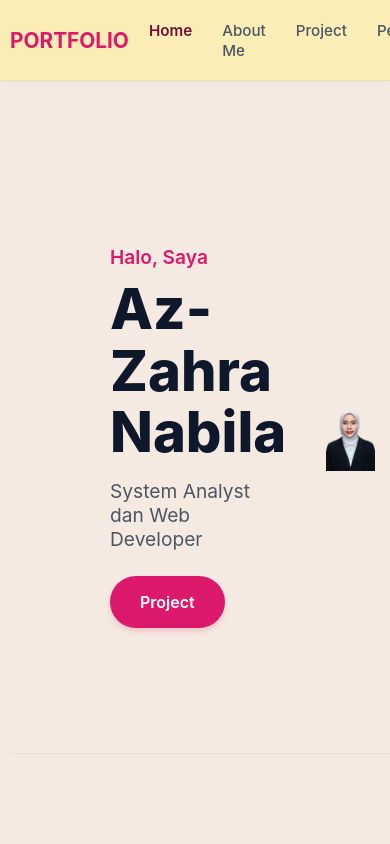
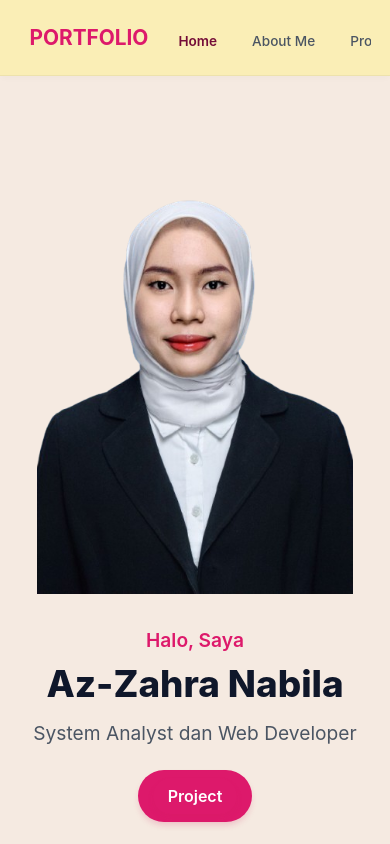
Before and after one commit to azhrnabila11/portfolio-nabila, a React (Vite) app: page / in a window 390 px wide. Shown: the top 844 px of the page. Built offline with nearby package versions, Linux system fonts and the light colour scheme.

Commit message:
update: membuat website mobile-friendly

```diff
--- a/src/App.css
+++ b/src/App.css
@@ -829,3 +829,105 @@ a.btn-contact:hover {
     text-align: center;
   }
 }
+
+
+/* UNTUK LAYAR SMARTPHONE / HP (Maksimal Lebar 768px) */
+@media (max-width: 768px) {
+
+  /* Kontainer Utama: Kurangi padding samping agar ruang konten di HP lebih lega */
+  .portfolio-container {
+    padding: 0 5%;
+    padding-top: 80px;
+  }
+
+  /* Navbar: Ubah menu berjejer menjadi bisa scroll horizontal atau sembunyi rapi */
+  .navbar {
+    padding: 15px 5%;
+  }
+
+  .navbar .nav-links {
+    gap: 15px;
+    overflow-x: auto;
+    white-space: nowrap;
+    padding-bottom: 5px;
+  }
+
+  .navbar .nav-links a {
+    font-size: 0.85rem;
+    padding: 6px 10px;
+  }
+
+  /* Hero Section: Ubah susunan dari Kiri-Kanan menjadi Menumpuk Vertikal */
+  .hero-section {
+    flex-direction: column-reverse;
+    text-align: center;
+    gap: 30px;
+    min-height: auto;
+    padding: 40px 0;
+  }
+
+  .hero-text {
+    max-width: 100%;
+    padding-left: 0;
+    display: flex;
+    flex-direction: column;
+    align-items: center;
+  }
+  .hero-text .name {
+    font-size: 2.3rem; /* Perkecil ukuran font nama agar tidak patah berantakan */
+    line-height: 1.2;
+  }
+
+  .image-bg-circle {
+    width: 280px;
+    height: 280px;
+  }
+
+  .page-section {
+    padding: 60px 5%; /* Perkecil jarak pembatas antar bab di HP */
+  }
+
+  .section-title {
+    font-size: 1.8rem;
+  }
+
+  /* Bagian Pendidikan (Blok Gelap) */
+  .edu-dark-section {
+    padding: 60px 0;
+  }
+
+  .edu-main-title {
+    font-size: 1.8rem;
+  }
+
+  .edu-logo-grid {
+    gap: 40px;
+  }
+
+  .edu-logo-item {
+    width: 100%; /
+  }
+
+  /* Bagian Experience: Ubah 2 kolom menjadi menumpuk ke bawah */
+  .exp-card {
+    flex-direction: column;
+    gap: 15px;
+    padding: 25px;
+  }
+
+  .exp-left-col {
+    flex: none;
+    width: 100%;
+    border-bottom: 1px solid #e2e8f0;
+    padding-bottom: 10px;
+  }
+
+  /* Grid Proyek & Sertifikasi: Otomatis Menjadi 1 Kolom Penuh */
+  .project-grid, .cert-grid {
+    grid-template-columns: 1fr;
+  }
+
+  .project-image-wrapper, .cert-image-wrapper {
+    height: 180px;
+  }
+}
--- a/src/App.jsx
+++ b/src/App.jsx
@@ -291,7 +291,7 @@ function App() {
           <p className="footer-copyright">
             &copy; 2026 {biodata.nama}.
           </p>
-          <a href="#beranda" className="footer-back-to-top">
+          <a href="#home" className="footer-back-to-top">
             Kembali ke atas &uarr;
           </a>
         </div>
```
